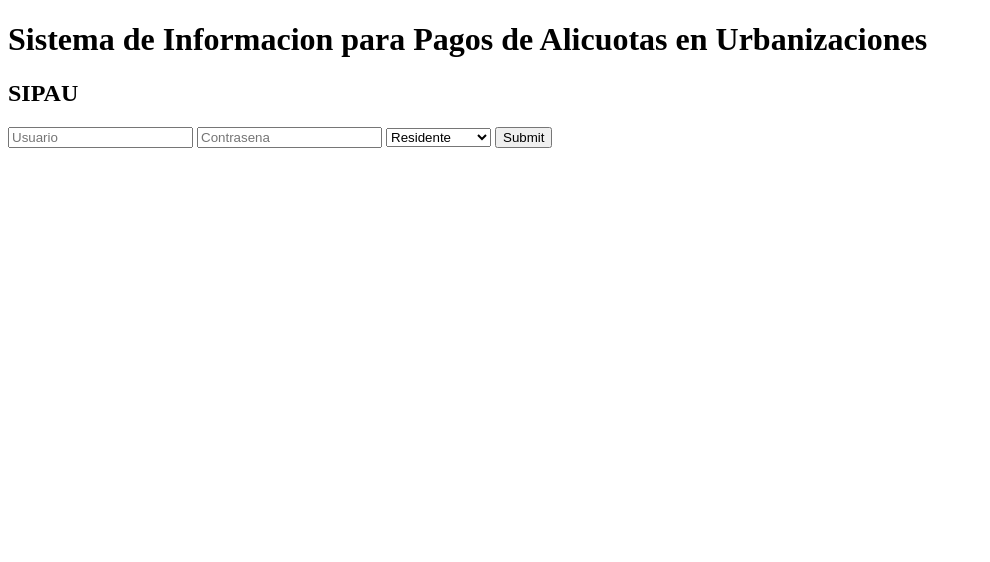
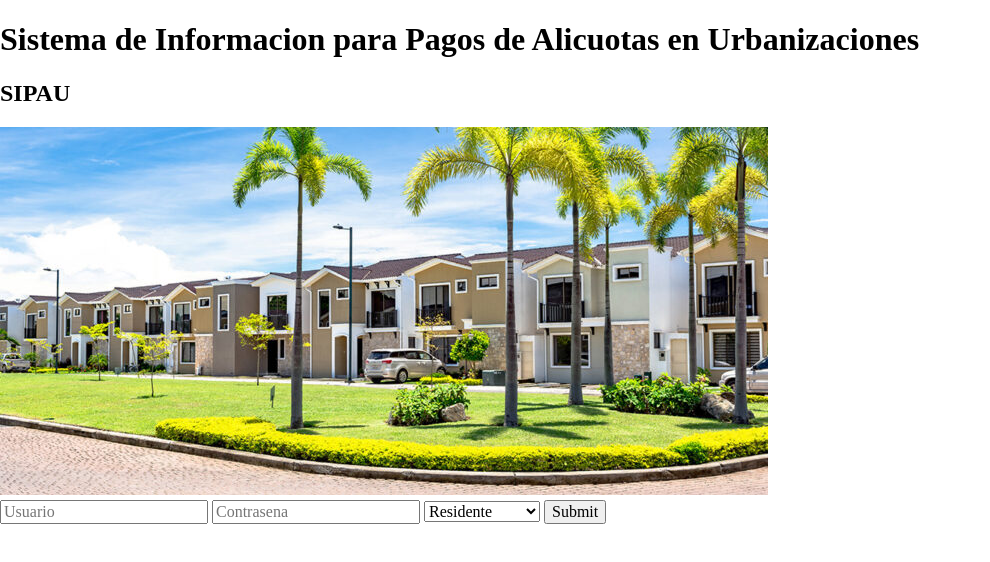
Before and after one commit to joselalangui/Proyecto-de-Desarrollo-Web, a website: page index.html in a window 1280 px wide. Shown: the whole page, without its empty margins (0-990 px from the left). Drawn offline with nearby package versions, Linux system fonts and the light colour scheme.

Commit message:
Se hace las conexiones con los css y se agrega una imagen

```diff
--- a/index.html
+++ b/index.html
@@ -3,10 +3,13 @@
     <head>
         <title>SIAPU</title>
         <meta name="viewport" content="width=device-width,initial-scale=1,maximum-scale=2,shrink-to-fit=no">
+        <link rel="stylesheet" type="text/css" href="style.css">
+        <link rel="stylesheet" type="text/css" href="node_modules/normalize.css/normalize.css">
     </head>
     <body>
         <h1>Sistema de Informacion para Pagos de Alicuotas en Urbanizaciones</h1>
         <h2>SIPAU</h2>
+        <img src="inicio.jpg" alt="urbanizacion">
         <div>
             <input placeholder="Usuario" name="Nombre de usuario" required="">
             <input placeholder="Contrasena" type="password" required="">
```
